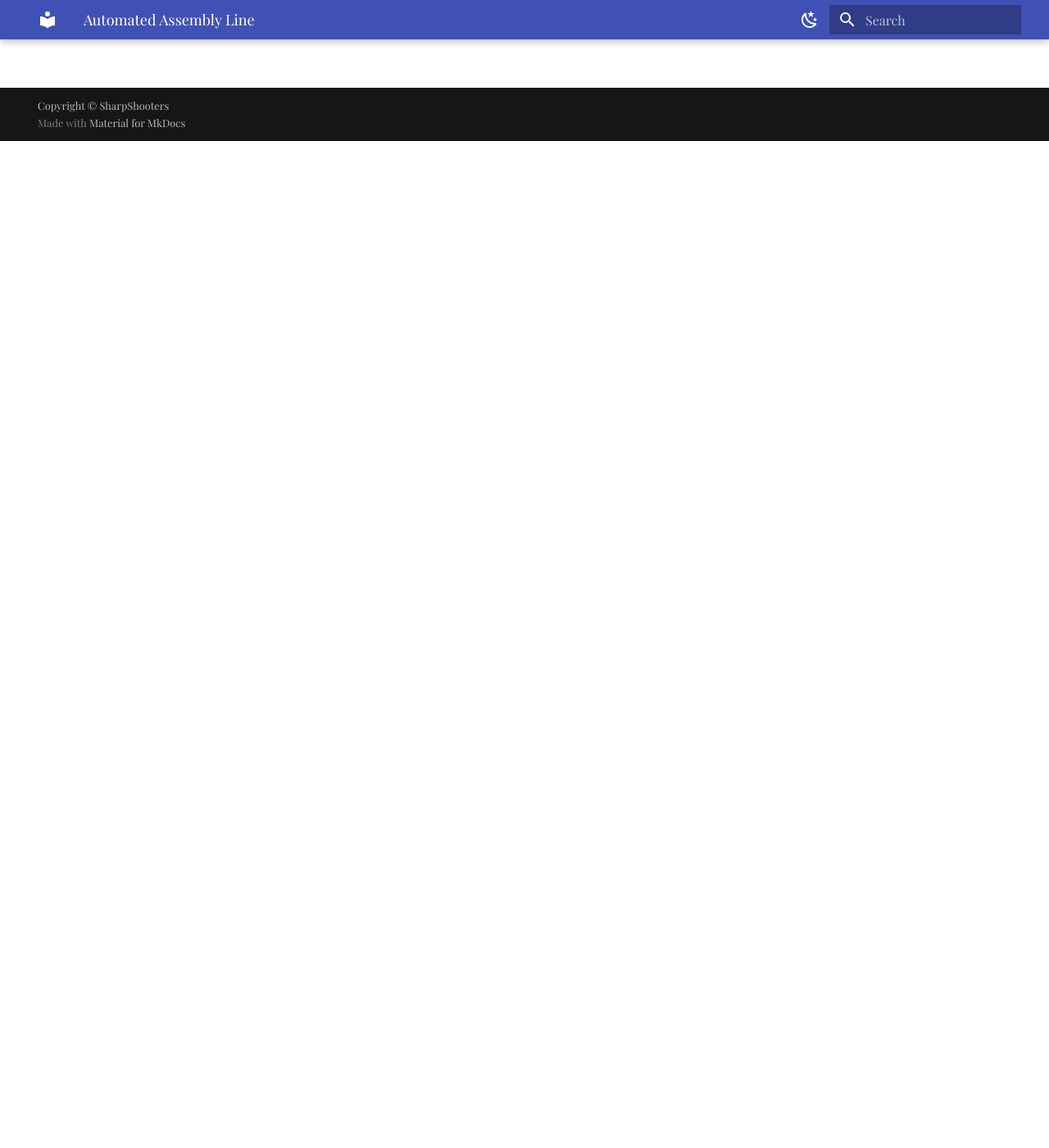
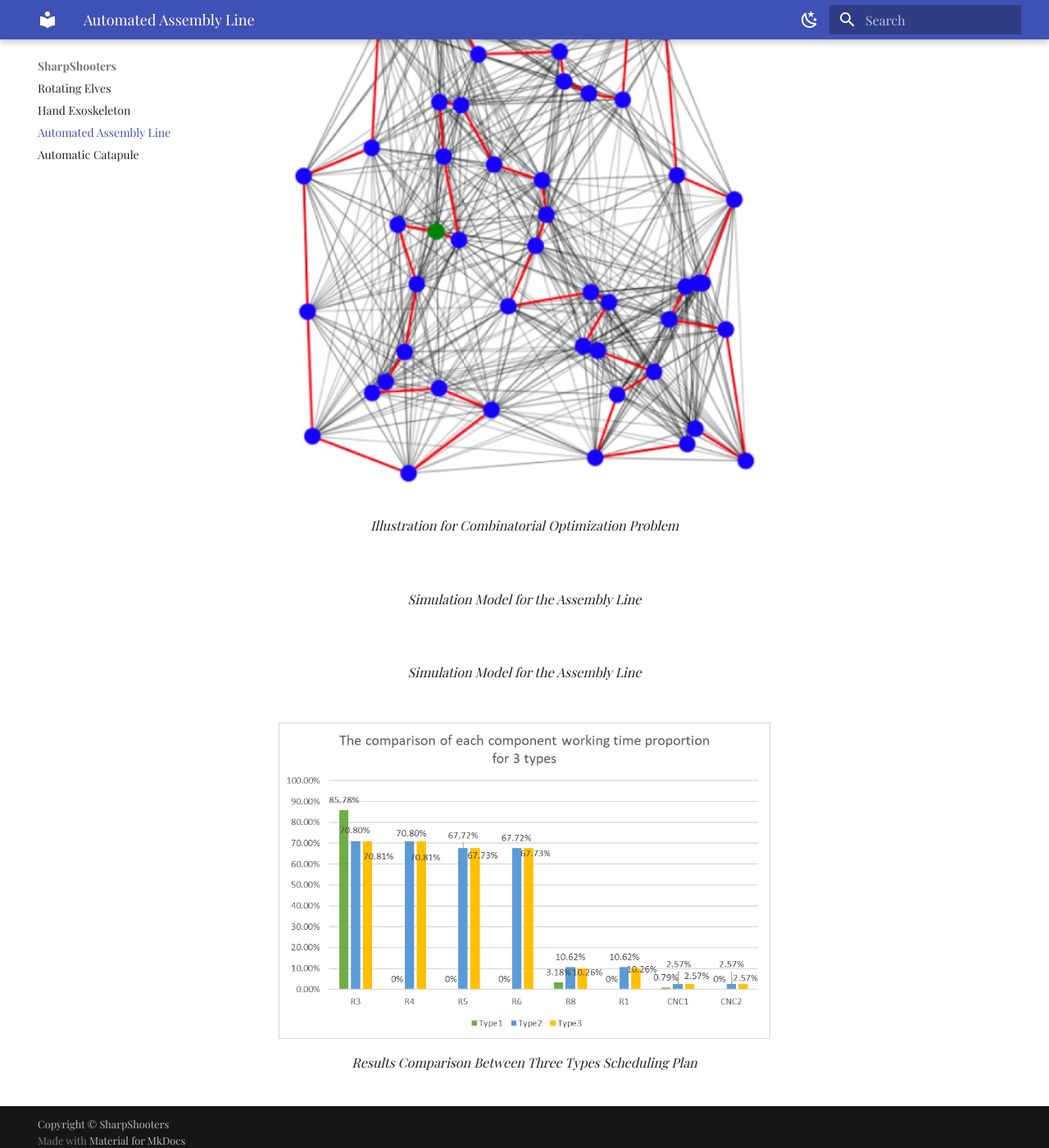
Before and after one commit to GuanQinG-GitHub/Rotating-Elves, an MkDocs documentation site: the page built from docs/Automated_Line.md, in a window 1280 px wide and 1400 px high, scrolled down 1228 px. Shown: the whole window at 82% size. Built offline with MkDocs 1.6.1 and Material for MkDocs 9.7.7, drawn with Linux system fonts in a browser that asks for light colours; some web fonts are replaced.

Commit message:
Update Automated_Line.md

```diff
--- a/docs/Automated_Line.md
+++ b/docs/Automated_Line.md
@@ -1,3 +1,7 @@
+<figure markdown>
+  ![](Automated Line/logo.png){ width="600" }
+</figure>
+
 # An Automated Assembly Line for the Luban Lock
 This web page is maintained for sharing the project materials in Smart Factory, 2023 spring. Welcome to email us <202030101256@mail.scut.edu.cn>.
 
@@ -5,3 +9,24 @@ This web page is maintained for sharing the project materials in Smart Factory,
 
 ## Report
 [Click here to download the pdf form of our report.](Automated Line/An_Automated_Assembly_Line_for_the_Luban_Lock_SharpShooters.pdf)
+
+## Overview
+<figure markdown>
+  ![](Automated Line/Combinatorial_optimization_illustration.png){ width="600" }
+  <figcaption>Illustration for Combinatorial Optimization Problem</figcaption>
+</figure>
+
+<figure markdown>
+  ![](Automated Line/Complete model.png){ width="600" }
+  <figcaption>Simulation Model for the Assembly Line</figcaption>
+</figure>
+
+<figure markdown>
+  ![](Automated Line/Complete model.png){ width="600" }
+  <figcaption>Simulation Model for the Assembly Line</figcaption>
+</figure>
+
+<figure markdown>
+  ![](Automated Line/Comparison.png){ width="600" }
+  <figcaption>Results Comparison Between Three Types Scheduling Plan</figcaption>
+</figure>
```
